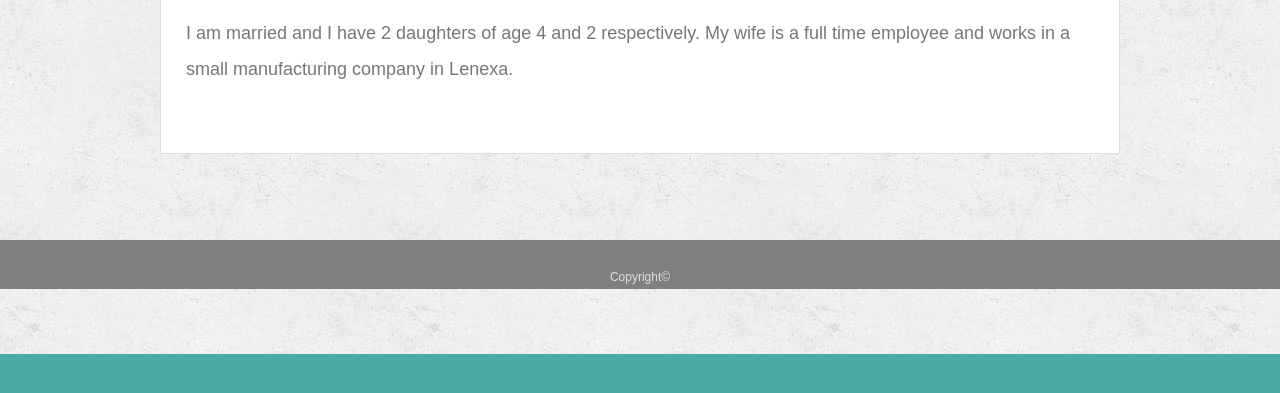
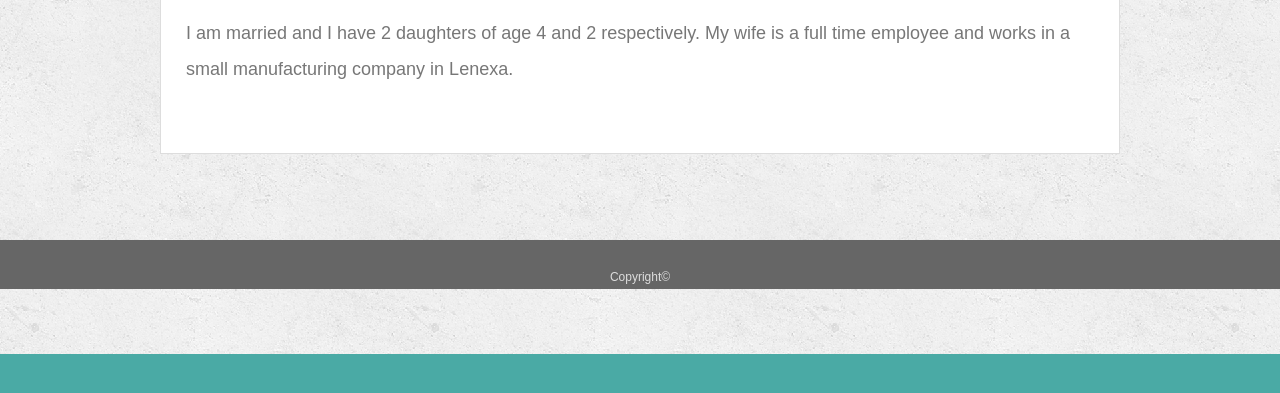
Before and after one commit to SLenKsP/Basic-Portfolio, a plain HTML site: page index.html in a window 1280 px wide. Shown: the part 511-904 px from the top of the page. Drawn offline with Linux system fonts and the light colour scheme.

Commit message:
changed footer background color

```diff
--- a/assets/css/style.css
+++ b/assets/css/style.css
@@ -94,7 +94,7 @@ footer {
   padding-top: 30px;
   padding-bottom: 5px;
   margin-top: 10px;
-  background-color: gray;
+  background-color: #666666;
   color: #dddddd;
   bottom: 0;
   position: sticky;
```
